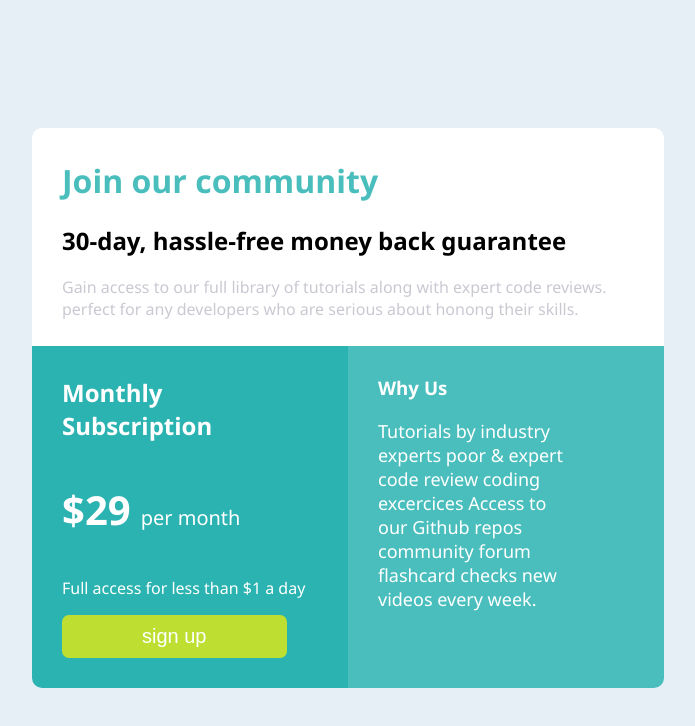
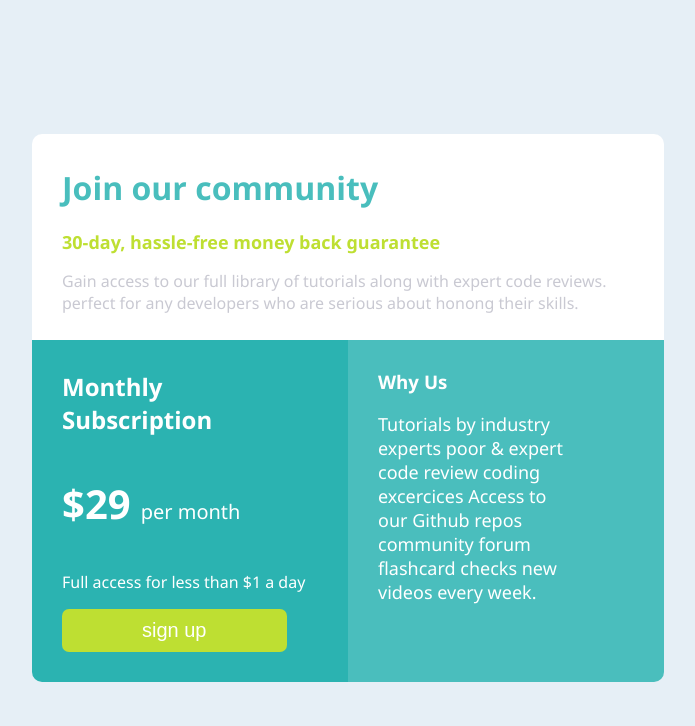
Before and after one commit to Gabidons/Cap-testing, a plain HTML site: page index.html in a window 1280 px wide. Shown: the whole page, without its empty margins (292-987 px from the left). Drawn offline with Linux system fonts and the light colour scheme.

Commit message:
Update style.css

```diff
--- a/style.css
+++ b/style.css
@@ -19,7 +19,7 @@ main {
    width: 50%;
 }
 
-.father-container h5 {
+.father-container h2 {
     color: #BEDF32;
     font-size: large;
 }
```
